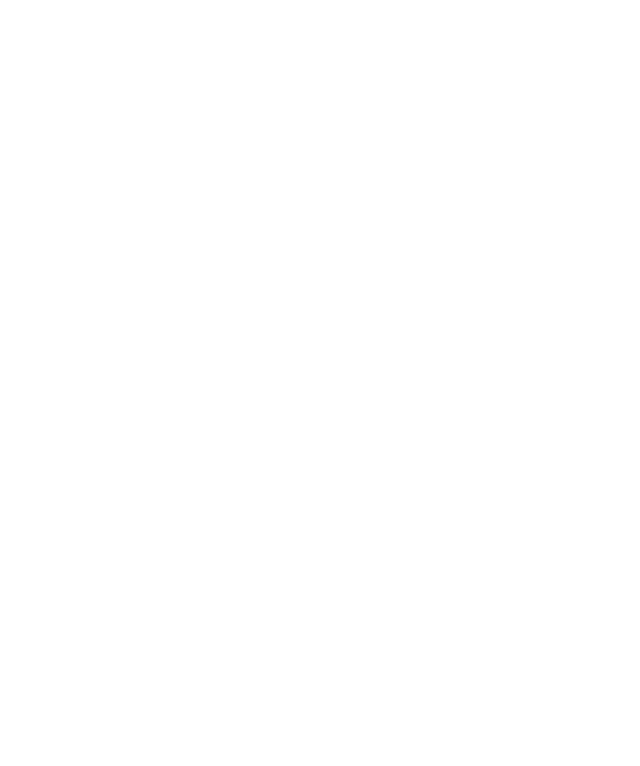
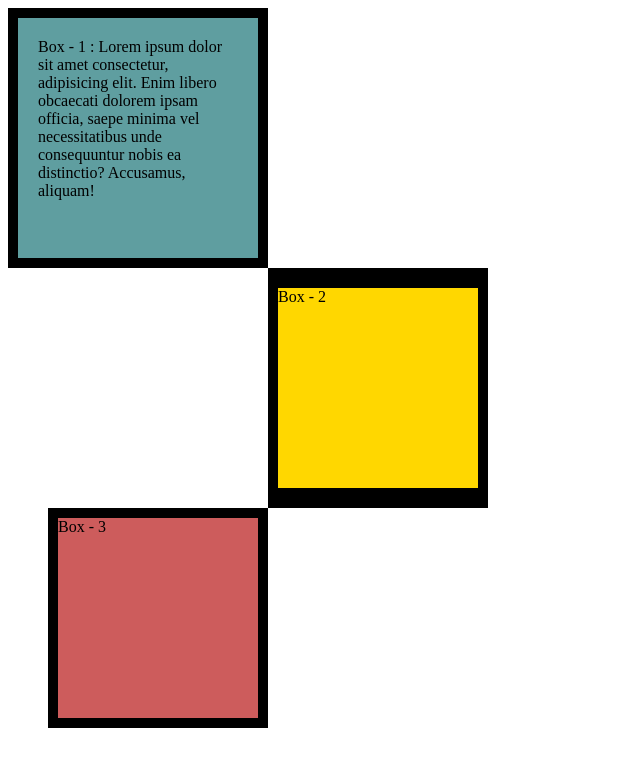
Before and after one commit to Kamlesh0721/angela-yu-web-development-course, a plain HTML site: page HTML/Box Model/mySolution.html in a window 1280 px wide. Shown: the whole page, without its empty margins (0-640 px from the left). Drawn offline with Linux system fonts and the light colour scheme.

Commit message:
add box model assignement

```diff
--- a/HTML/Box Model/mySolution.html
+++ b/HTML/Box Model/mySolution.html
@@ -1,18 +1,39 @@
 <!DOCTYPE html>
 <html lang="en">
-
   <head>
-  <meta charset="UTF-8">
+    <meta charset="UTF-8" />
     <title>CSS Box Model</title>
     <style>
       /* Write your CSS code here */
 
+      .box {
+        height: 200px;
+        width: 200px;
+      }
+      p{
+        margin: 0px;
+      }
+      #box-1 {
+        background-color: cadetblue;
+        padding: 20px;
+        border: 10px solid black;
+      }
+      #box-2 {
+        background-color: gold;
+        border: 20px solid black;
+        border-left: 10px solid black;
+        border-right: 10px solid black;
+        margin-left: 260px;
+      }
+      #box-3 {
+        background-color: indianred;
+        border: 10px solid black;
+        margin-left: 40px;
+      }
     </style>
   </head>
 
   <body>
-
-
     <!-- TODOs:
 1. Create 3 Boxes using the div element.
 2. Set their sizes to 200px heigh by 200px wide.
@@ -28,7 +49,14 @@ Hint: Use the CSS inspector in Chrome.
 8. Set the 3rd div to have a 10px border
 9. Set the margins for the divs so that each box corner touches the other. (See the goal image)
 -->
-
+    <div id="box-1" class="box">
+      <p>
+        Box - 1 : Lorem ipsum dolor sit amet consectetur, adipisicing elit. Enim
+        libero obcaecati dolorem ipsam officia, saepe minima vel necessitatibus
+        unde consequuntur nobis ea distinctio? Accusamus, aliquam!
+      </p>
+    </div>
+    <div id="box-2" class="box">Box - 2</div>
+    <div id="box-3" class="box">Box - 3</div>
   </body>
-
 </html>
```
Lines whose indentation alone changed are shown as unchanged.
